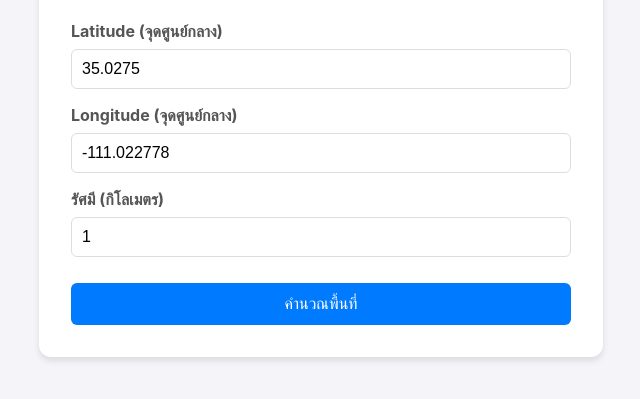
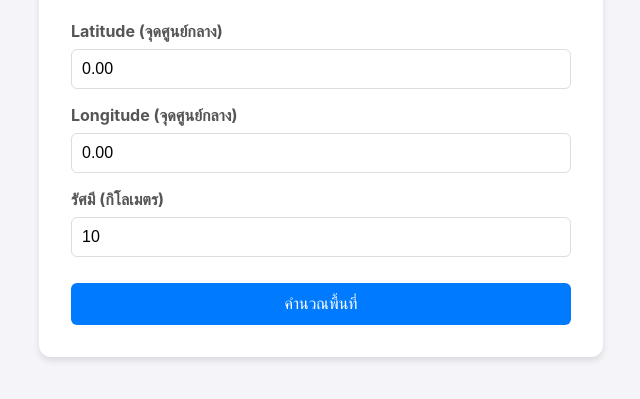
Before and after one commit to A5hisa/Border_Box_Lat_Lon, a plain HTML site: page index.html in a window 1280 px wide. Shown: the part 263-662 px from the top of the page, without its empty margins (319-959 px from the left). Drawn offline with Linux system fonts and the light colour scheme.

Commit message:
Update index.html

```diff
--- a/index.html
+++ b/index.html
@@ -79,17 +79,17 @@
 
     <div class="form-group">
         <label>Latitude (จุดศูนย์กลาง)</label>
-        <input type="number" id="lat" step="any" value="35.0275" placeholder="เช่น 35.0275">
+        <input type="number" id="lat" step="any" value="0.00" placeholder="เช่น 35.0275">
     </div>
 
     <div class="form-group">
         <label>Longitude (จุดศูนย์กลาง)</label>
-        <input type="number" id="lon" step="any" value="-111.022778" placeholder="เช่น -111.022778">
+        <input type="number" id="lon" step="any" value="0.00" placeholder="เช่น -111.022778">
     </div>
 
     <div class="form-group">
         <label>รัศมี (กิโลเมตร)</label>
-        <input type="number" id="dist" step="any" value="1" placeholder="เช่น 1.5">
+        <input type="number" id="dist" step="any" value="10" placeholder="เช่น 1.5">
     </div>
 
     <button onclick="calculateBox()">คำนวณพื้นที่</button>
```
